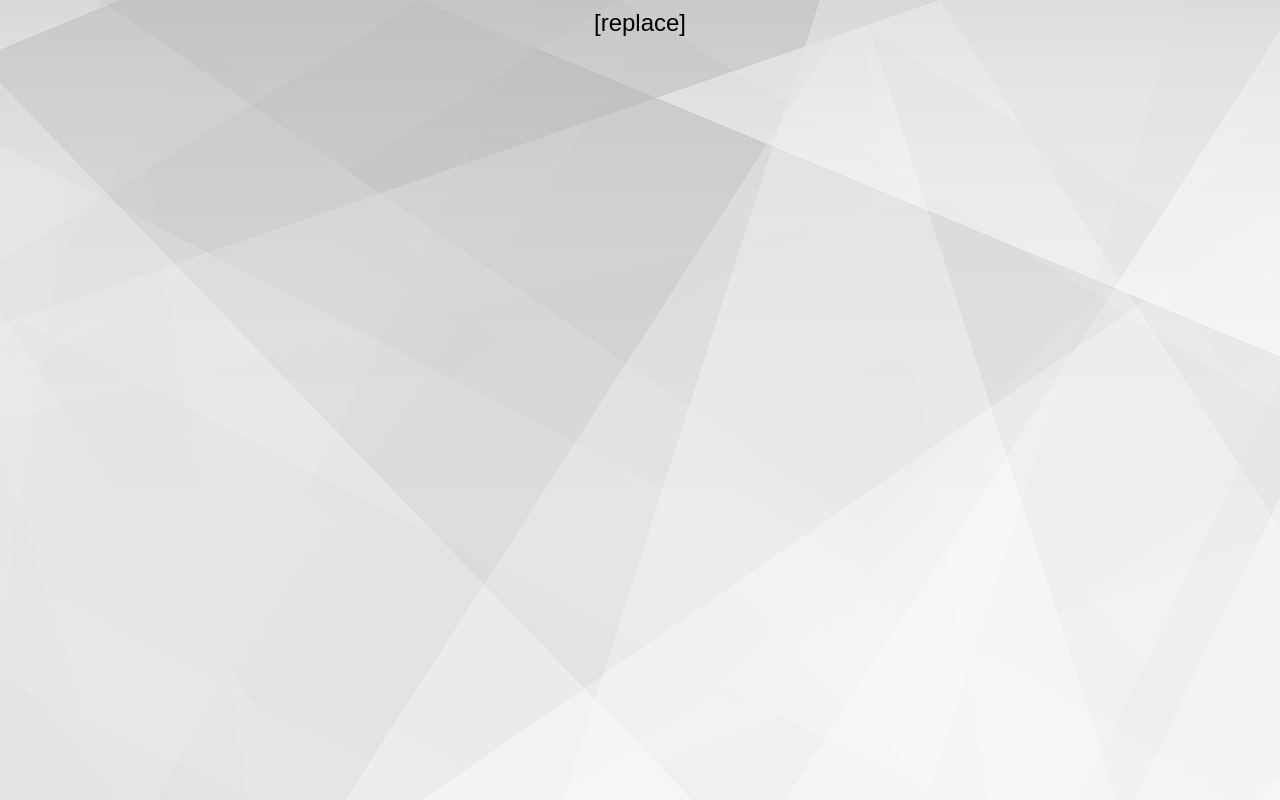
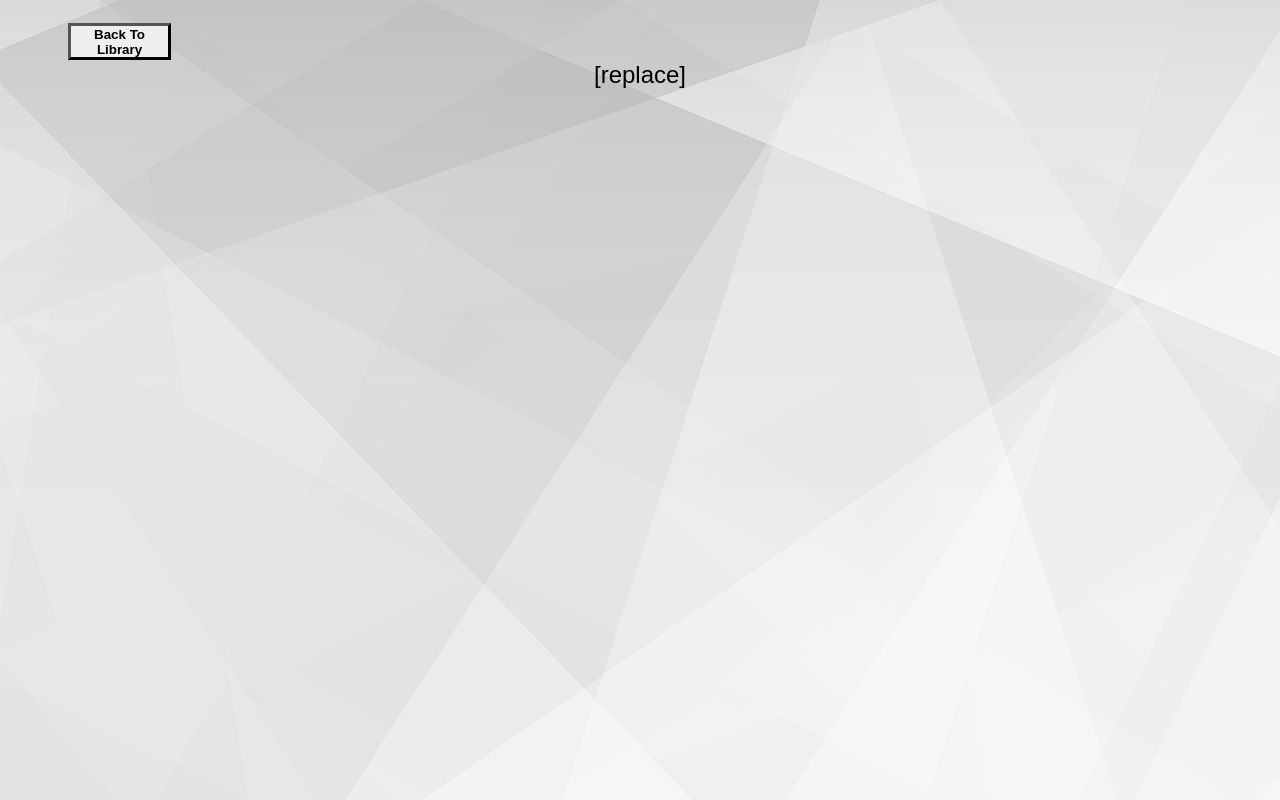
Before and after one commit to Rickisteiner/BooksDesign, a plain HTML site: page index.html in a window 1280 px wide. Drawn offline with Linux system fonts and the light colour scheme.

Commit message:
button add

```diff
--- a/index.html
+++ b/index.html
@@ -1,6 +1,7 @@
 <html>
   <head><link rel="stylesheet" type="text/css" href="indexstyles.css"></head>
   <body>
+    <a href="/start.html"><button><b>Back To Library</b></button></a>
     <div>
       [replace]
     </div>
--- a/indexstyles.css
+++ b/indexstyles.css
@@ -9,3 +9,11 @@ div {
   width: 100%;
   text-align: center;
 }
+
+button {
+  width: 103px;
+  height: 37px;
+  margin-top: 15px;
+  margin-left: 60px;
+  border-width: 3px;
+}
```
